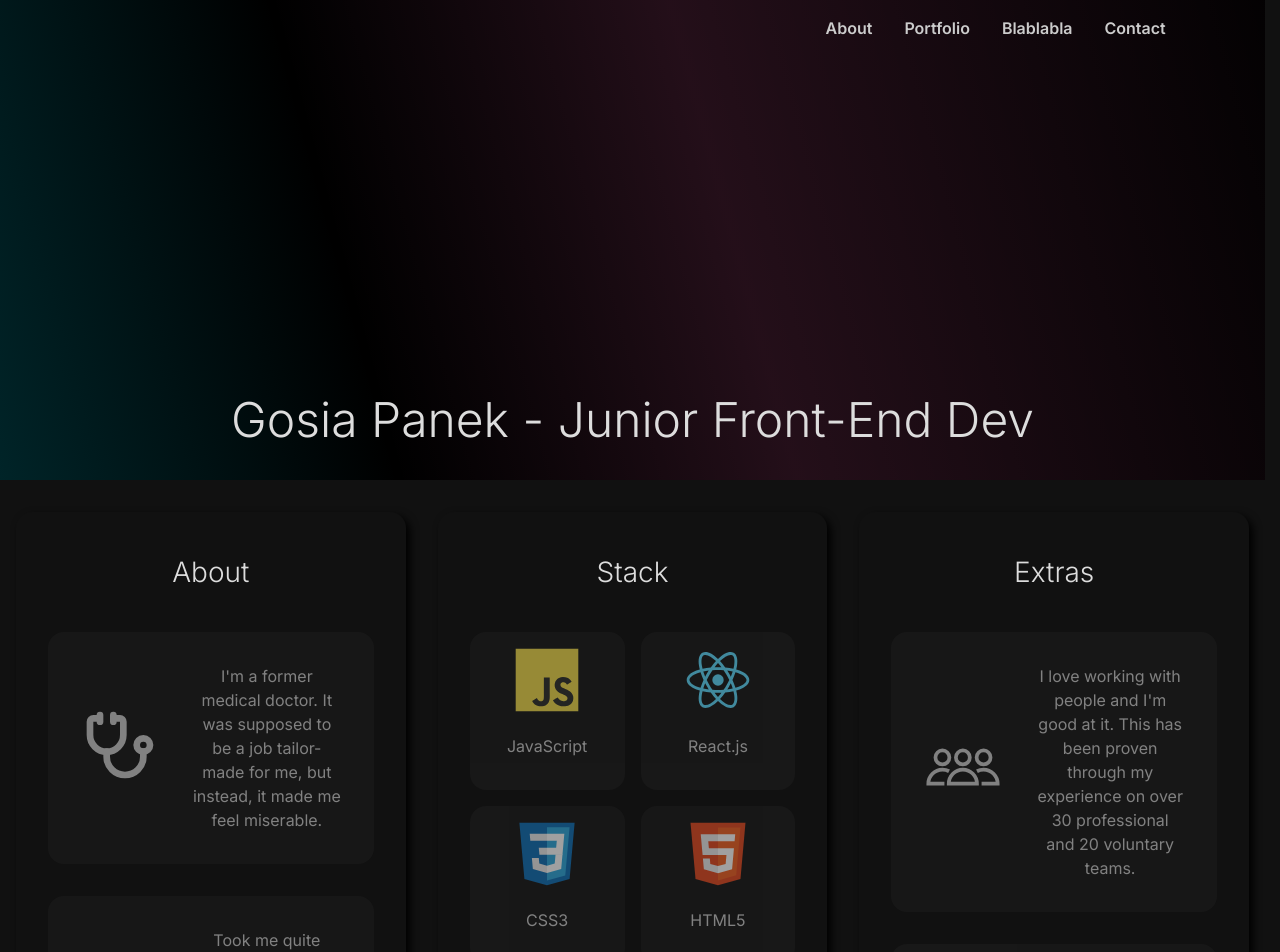
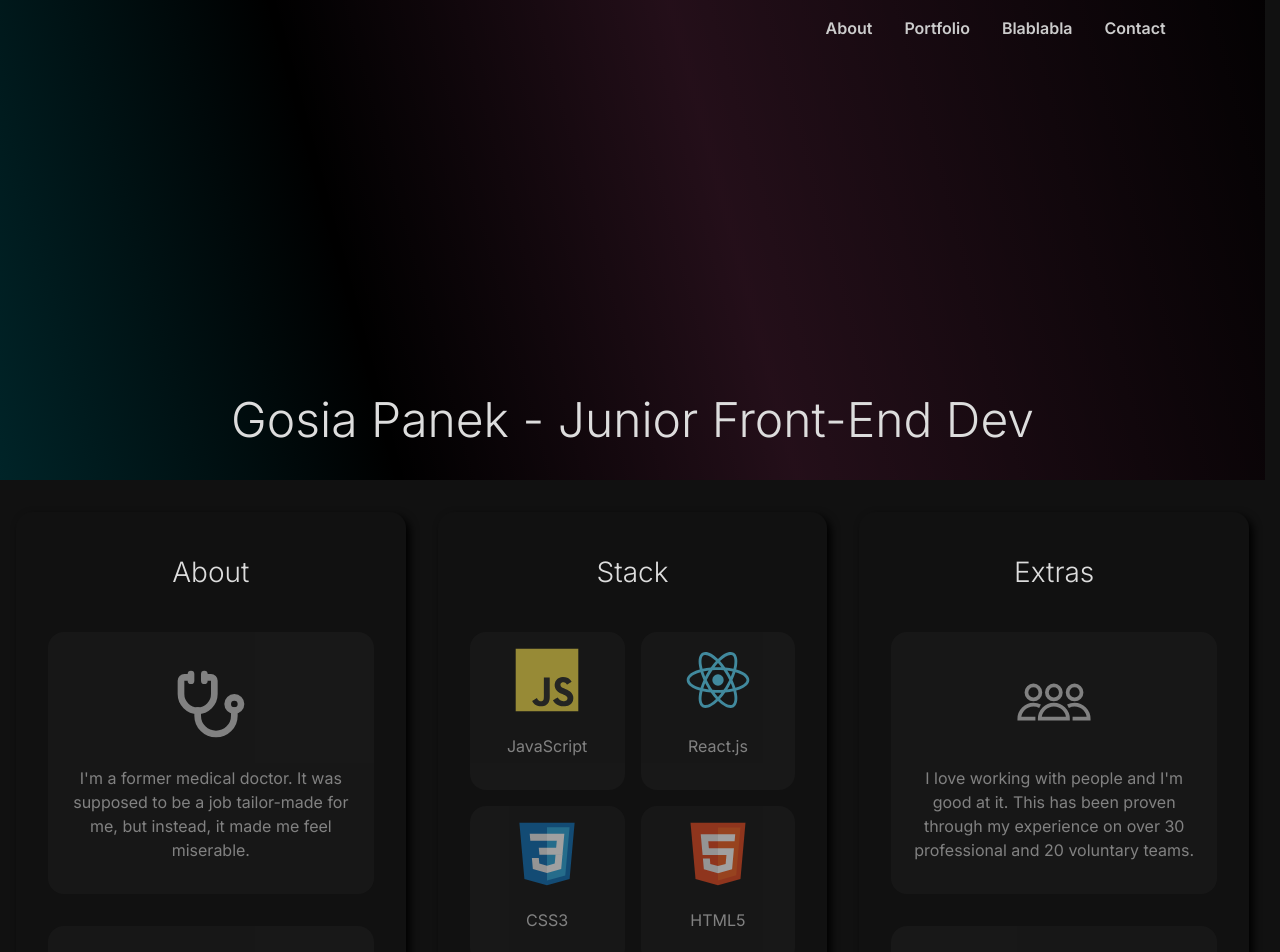
Before and after one commit to fromITzerotoIThero/personal-website, a React (Create React App) app: page / in a window 1280 px wide. Shown: the top 952 px of the page. Built offline with nearby package versions, Linux system fonts and the light colour scheme; a web font is replaced by a local one.

Commit message:
Adjust media queries for InformationPill

```diff
--- a/src/components/InformationPill/InformationPill.module.css
+++ b/src/components/InformationPill/InformationPill.module.css
@@ -25,24 +25,17 @@
     padding: 0 1rem;
 }
 
-@media (min-width: 768px) {
+@media (min-width: 1024px) {
+
+    .text {
+        margin-top: 0;
+        padding: 0;
+    }
+}
+
+@media (min-width: 1400px) {
+
     .container {
         flex-direction: row;
     }
 }
-
-@media (min-width: 1024px) {
-    .container {
-        flex-direction: row;
-    }
-
-}
-
-
-    /* .icon_container {
-        width: 20%;
-    }
-
-    .text {
-        width: 80%;
-    } */
```
